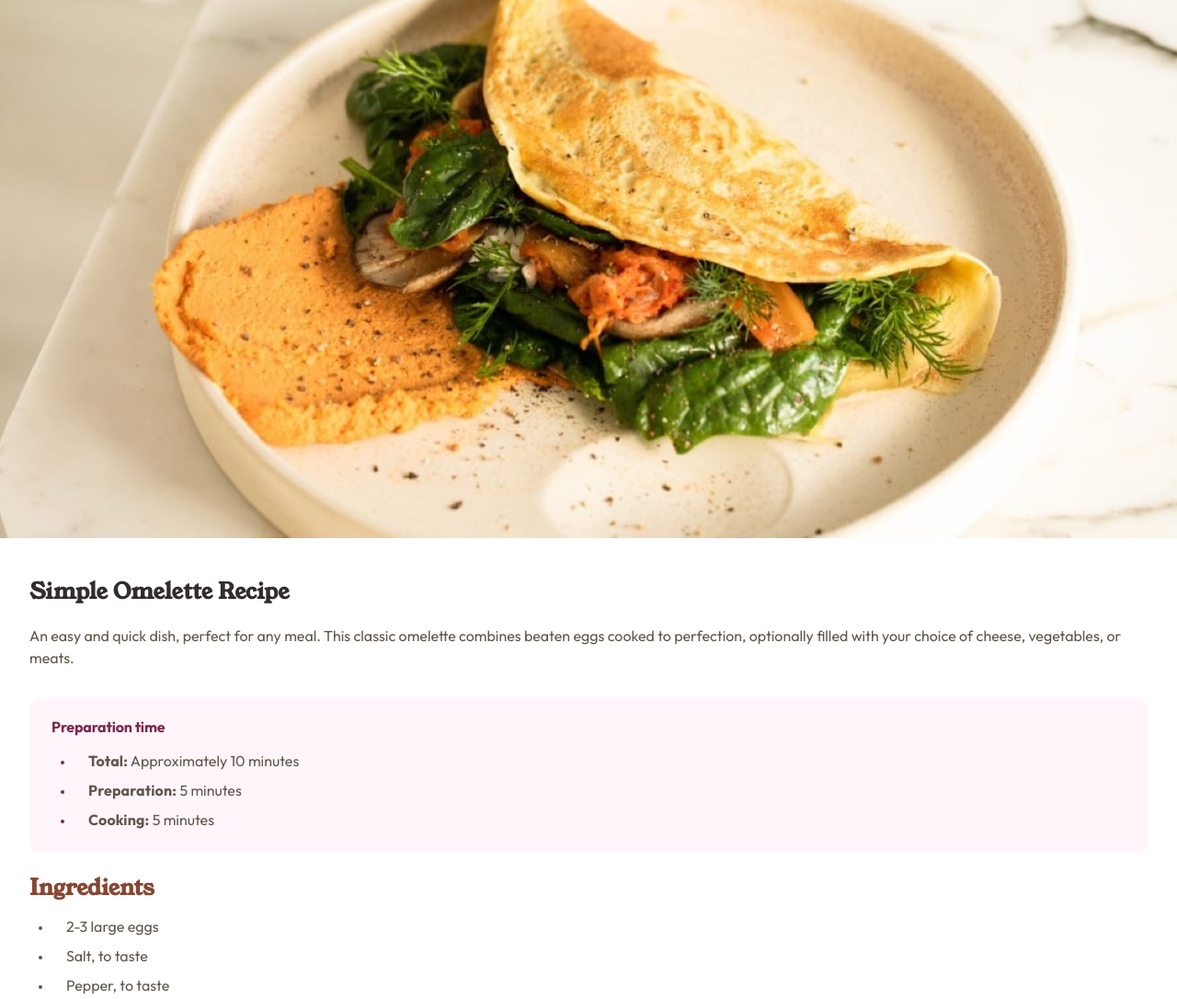
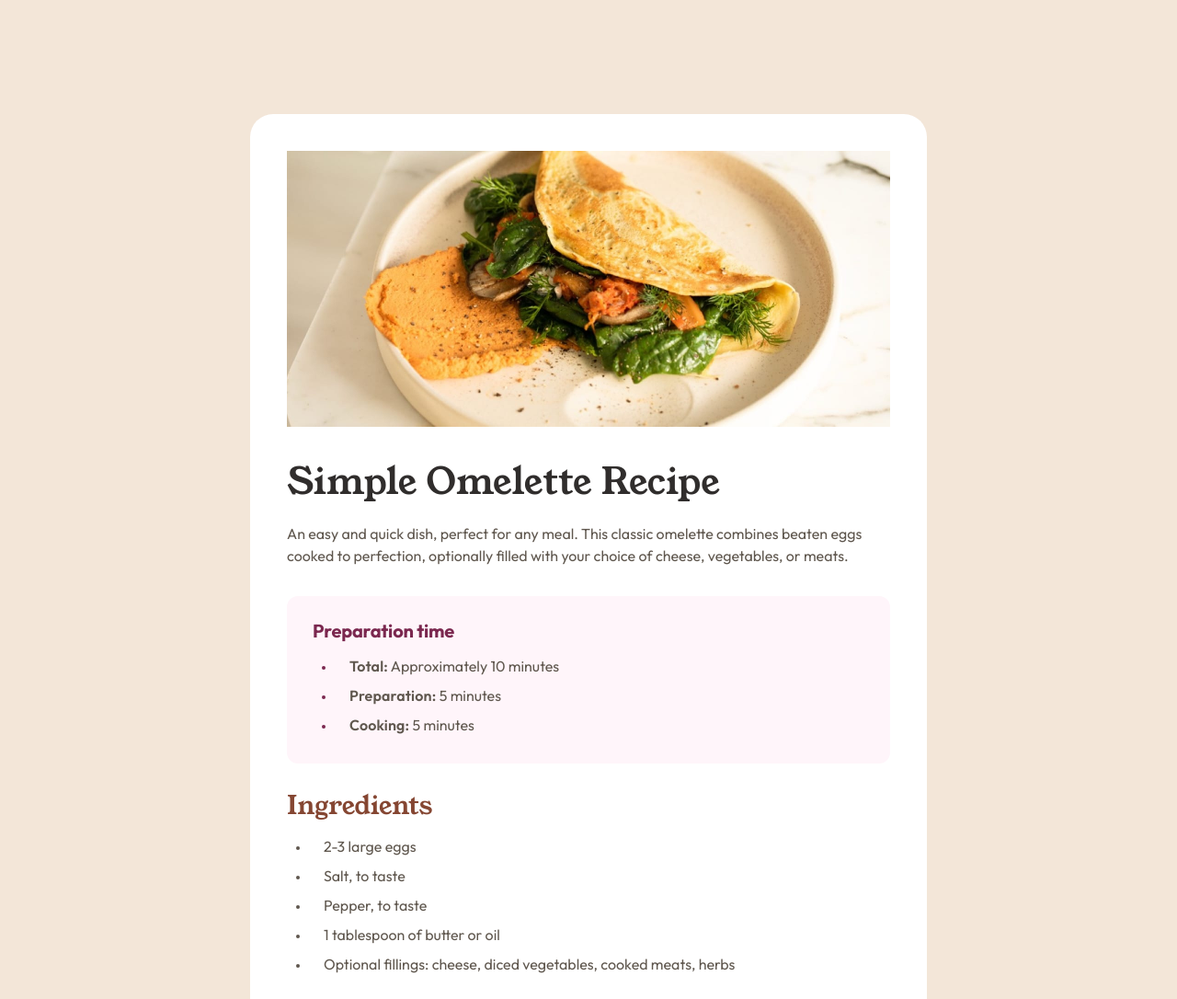
Before and after one commit to oshudev/recipe-page, a plain HTML site: page index.html in a window 1280 px wide. Shown: the top 1086 px of the page at 92% size. Drawn offline with Linux system fonts and the light colour scheme.

Commit message:
feat: Add desktop styling

```diff
--- a/style.css
+++ b/style.css
@@ -38,21 +38,32 @@ body {
 h1,
 h2 {
     font-family: var(--secondary-ff);
+    font-weight: 400;
     line-height: 1;
 }
 
+h1 {
+    font-size: var(--h1);
+}
+
 h2 {
+    font-size: var(--h2);
     color: var(--nutmeg);
 }
 
 img {
     max-width: 100%;
+    vertical-align: middle;
 }
 
 ul,
 ol {
     margin-left: 2.5rem;
     list-style-type: none;
+}
+
+strong {
+    font-weight: 600;
 }
 
 .callout__list,
@@ -102,7 +113,15 @@ strong {
     background-color: var(--light-grey);
 }
 
+@media only screen and (min-width: 768px) {
+    .h-wrapper {
+        padding-block: 7.75rem;
+    }
+}
+
 .recipe {
+    margin: 0 auto;
+    max-width: 46rem;
     background-color: var(--white);
     border-radius: 1.5625rem;
 }
@@ -131,6 +150,7 @@ strong {
 
 .callout__heading {
     margin-bottom: 0.875rem;
+    font-size: 1.25rem;
     font-weight: 700;
     line-height: 1.2;
     letter-spacing: -0.01em;
@@ -195,6 +215,27 @@ strong {
     padding-bottom: 0.75rem;
 }
 
+.nutrition__table tr td:first-child {
+    padding-left: 2rem;
+}
+
 .footer {
     padding-block: 0.5rem;
 }
+
+@media only screen and (min-width: 767px) {
+    .img-container {
+        padding-block: 2.5rem 0;
+        padding-inline: 2.5rem;
+    }
+
+    .content-container {
+        padding: 2.5rem;
+    }
+
+    .callout {
+        margin-bottom: 2rem;
+        padding-block: 1.625rem 1.875rem;
+        padding-inline: 1.75rem;
+    }
+}
```
